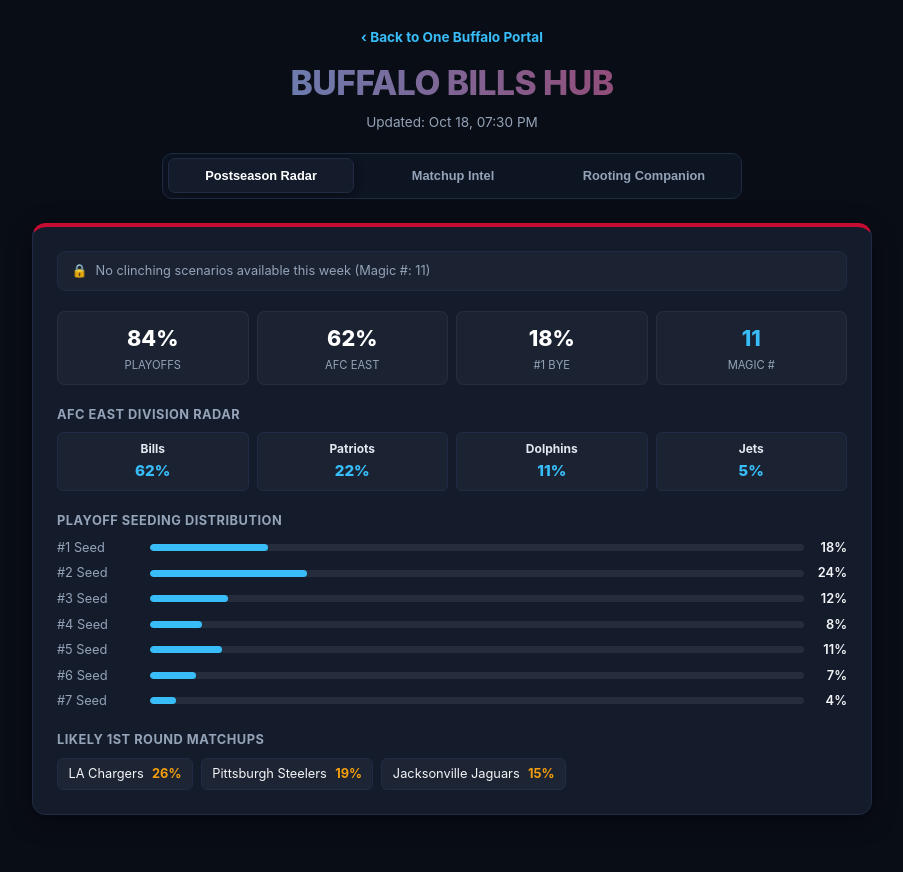
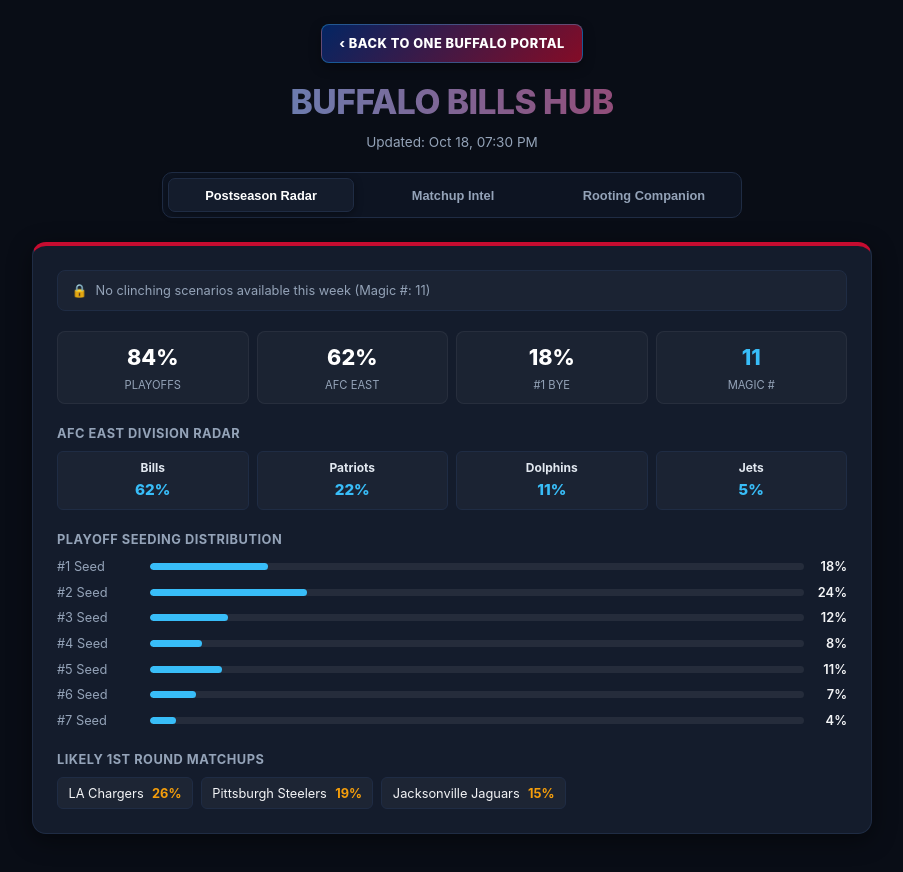
Before and after one commit to olfhq/One-Buffalo-Dashboard, a plain HTML site: page bills.html in a window 1280 px wide. Shown: the whole page, without its empty margins (188-1091 px from the left). Drawn offline with Linux system fonts and the light colour scheme.

Commit message:
fixed back button

```diff
--- a/bills.html
+++ b/bills.html
@@ -48,18 +48,32 @@
       margin-bottom: 1.25rem;
     }
 
-    .back-nav {
+    /* GRADIENT BACK BUTTON */
+    .back-nav-btn {
       display: inline-flex;
+      justify-content: center;
       align-items: center;
-      gap: 0.35rem;
-      color: var(--accent-blue);
+      gap: 0.45rem;
+      background: linear-gradient(135deg, rgba(0, 51, 141, 0.65), rgba(198, 12, 48, 0.65));
+      border: 1px solid rgba(56, 189, 248, 0.35);
+      color: #fff;
       text-decoration: none;
-      font-size: 0.85rem;
-      font-weight: 700;
-      margin-bottom: 0.65rem;
-      transition: opacity 0.2s;
+      font-size: 0.8rem;
+      font-weight: 800;
+      padding: 0.55rem 1.1rem;
+      border-radius: 8px;
+      letter-spacing: 0.5px;
+      text-transform: uppercase;
+      transition: all 0.2s ease;
+      box-shadow: 0 4px 12px rgba(0, 0, 0, 0.35);
+      margin-bottom: 0.9rem;
     }
-    .back-nav:hover { opacity: 0.8; text-decoration: underline; }
+    .back-nav-btn:hover {
+      background: linear-gradient(135deg, rgba(0, 51, 141, 0.9), rgba(198, 12, 48, 0.9));
+      border-color: var(--accent-blue);
+      transform: translateY(-1px);
+      box-shadow: 0 6px 16px rgba(0, 0, 0, 0.45);
+    }
 
     h1 {
       font-size: 2.1rem;
@@ -515,7 +529,7 @@
 <body>
 
   <header>
-    <a href="./index.html" class="back-nav">‹ Back to One Buffalo Portal</a>
+    <a href="./index.html" class="back-nav-btn">‹ Back to One Buffalo Portal</a>
     <h1>BUFFALO BILLS HUB</h1>
     <div class="meta-bar">
       <span id="update-status">Loading data...</span>
```
